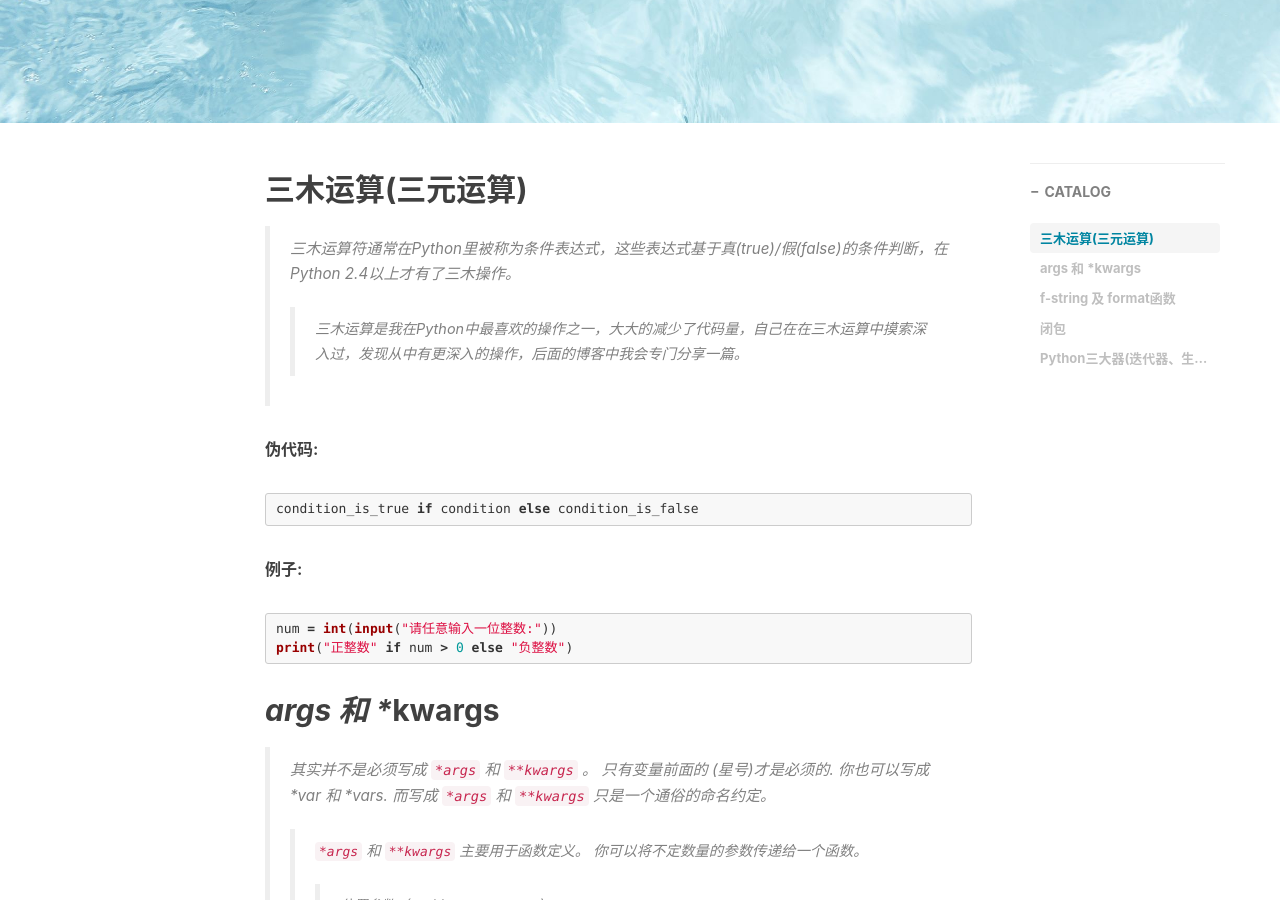
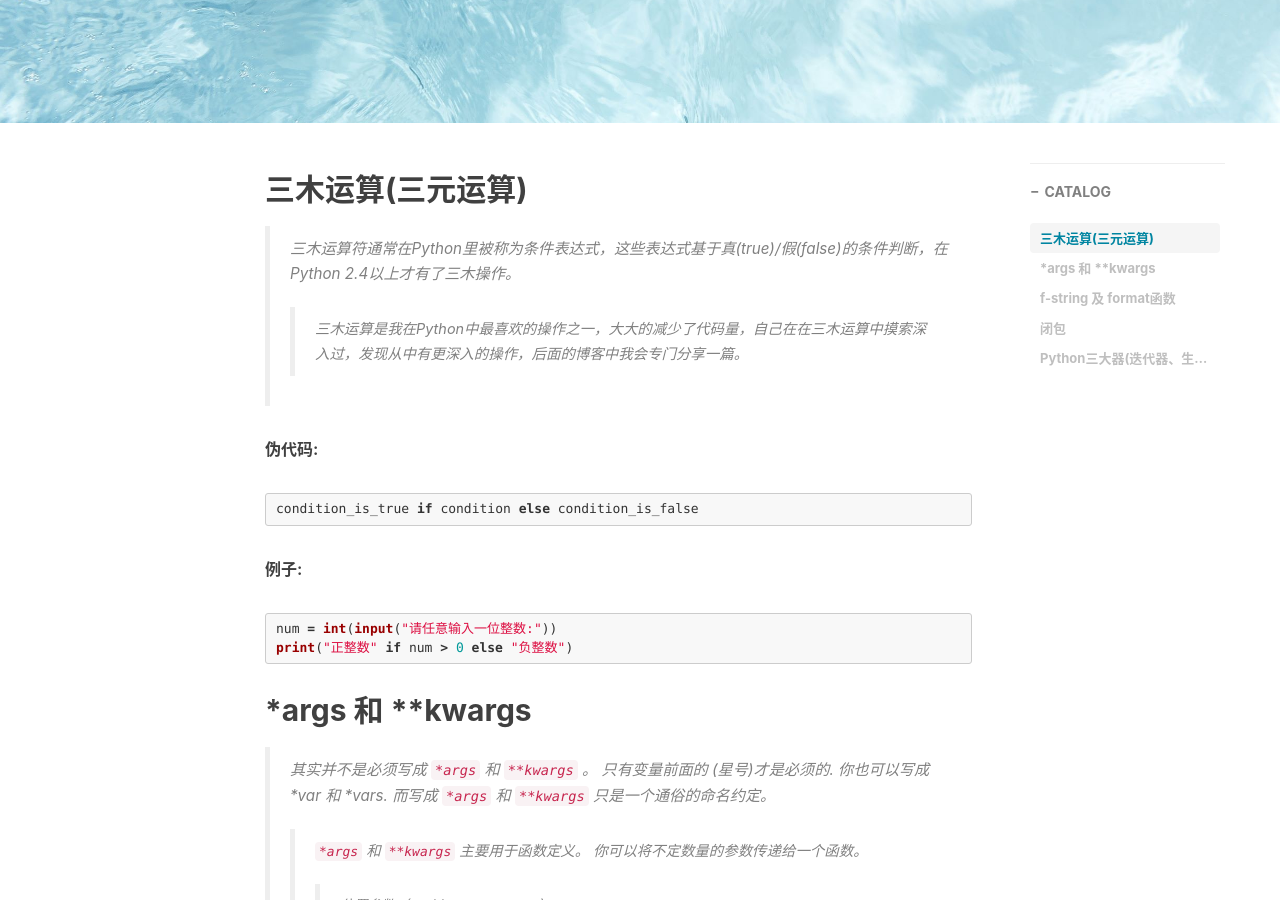
Before and after one commit to Liao-JianHao/c-blogs.github.io, a Jekyll site: the page built from _posts/2019-06-10-Python基础二.md, in a window 1280 px wide and 900 px high, scrolled down 400 px. Built offline with Jekyll 4.4.1, drawn with Linux system fonts in a browser that asks for light colours; nearby versions of some CDN libraries; comment, search, counter and statistics services are not loaded.

Commit message:
update blog

```diff
--- a/_posts/2019-06-10-Python基础二.md
+++ b/_posts/2019-06-10-Python基础二.md
@@ -27,7 +27,7 @@ num = int(input("请任意输入一位整数:"))
 print("正整数" if num > 0 else "负整数")
 ~~~
 
-## *args 和 \**kwargs
+## \*args 和 \*\*kwargs
 > 其实并不是必须写成 `*args` 和 `**kwargs` 。 只有变量前面的 *(星号)才是必须的. 你也可以写成 \*var 和 \**vars. 而写成 `*args`  和 `**kwargs` 只是一个通俗的命名约定。
 >> `*args` 和 `**kwargs` 主要用于函数定义。 你可以将不定数量的参数传递给一个函数。
 >>> 位置参数（positional argument）<br>
@@ -125,7 +125,6 @@ print(f'result is {(lambda x: x ** 2) (2)}')
 def 外层函数(参数):
     def 内层函数():
         print("内层函数执行", 参数)
-
     return 内层函数
 
 
```
